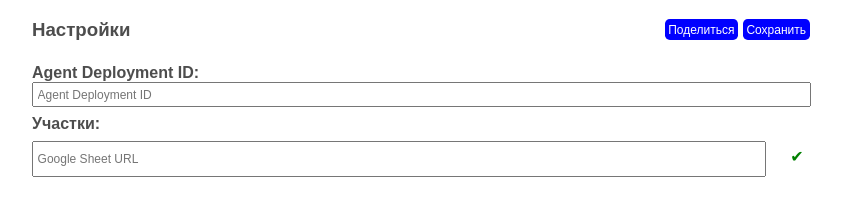
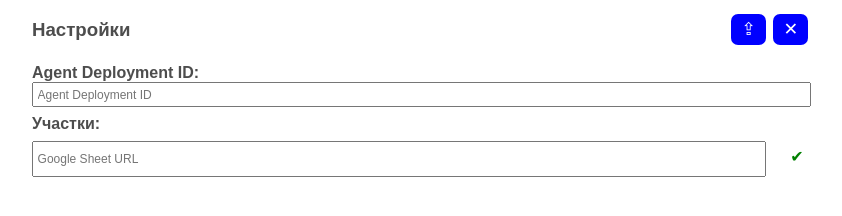
Before and after one commit to yplaksyuk/terra, a website with bundled scripts: page docs/index.html in a window 1280 px wide. Shown: the whole page, without its empty margins (218-1060 px from the left). Built offline with nearby package versions, Linux system fonts and the light colour scheme.

Commit message:
UI styling

```diff
--- a/docs/index.html
+++ b/docs/index.html
@@ -26,7 +26,7 @@
 		<section id="visits-screen" class="screen">
 			<div class="screen-header">
 				<h1 id="visits-title"></h1>
-				<button id="visits-refresh">Обновить</button>
+				<button id="visits-refresh" title="Обновить">↺</button>
 			</div>
 			<div id="visits-accommodations"></div>
 		</section>
@@ -34,8 +34,8 @@
 		<section id="settings-screen" class="screen">
 			<div class="screen-header">
 				<h1>Настройки</h1>
-				<button id="settings-share">Поделиться</button>
-				<button id="settings-save">Сохранить</button>
+				<button id="settings-share" title="Поделиться">⇪</button>
+				<button id="settings-save" title="Закрыть">✕</button>
 			</div>
 			<div>
 				<label>Agent Deployment ID</label>
--- a/docs/styles.css
+++ b/docs/styles.css
@@ -72,6 +72,8 @@ input {
 	color: white;
 	background-color: blue;
 	margin: .2em;
+	font-size: 1.1em;
+	min-width: 2em;
 }
 
 .status-button {
@@ -198,6 +200,7 @@ input {
 #visits-title:before {
 	content: '↩︎ ';
 }
+
 #visits-accommodations {
 	display: grid;
 	gap: .5em;
```
